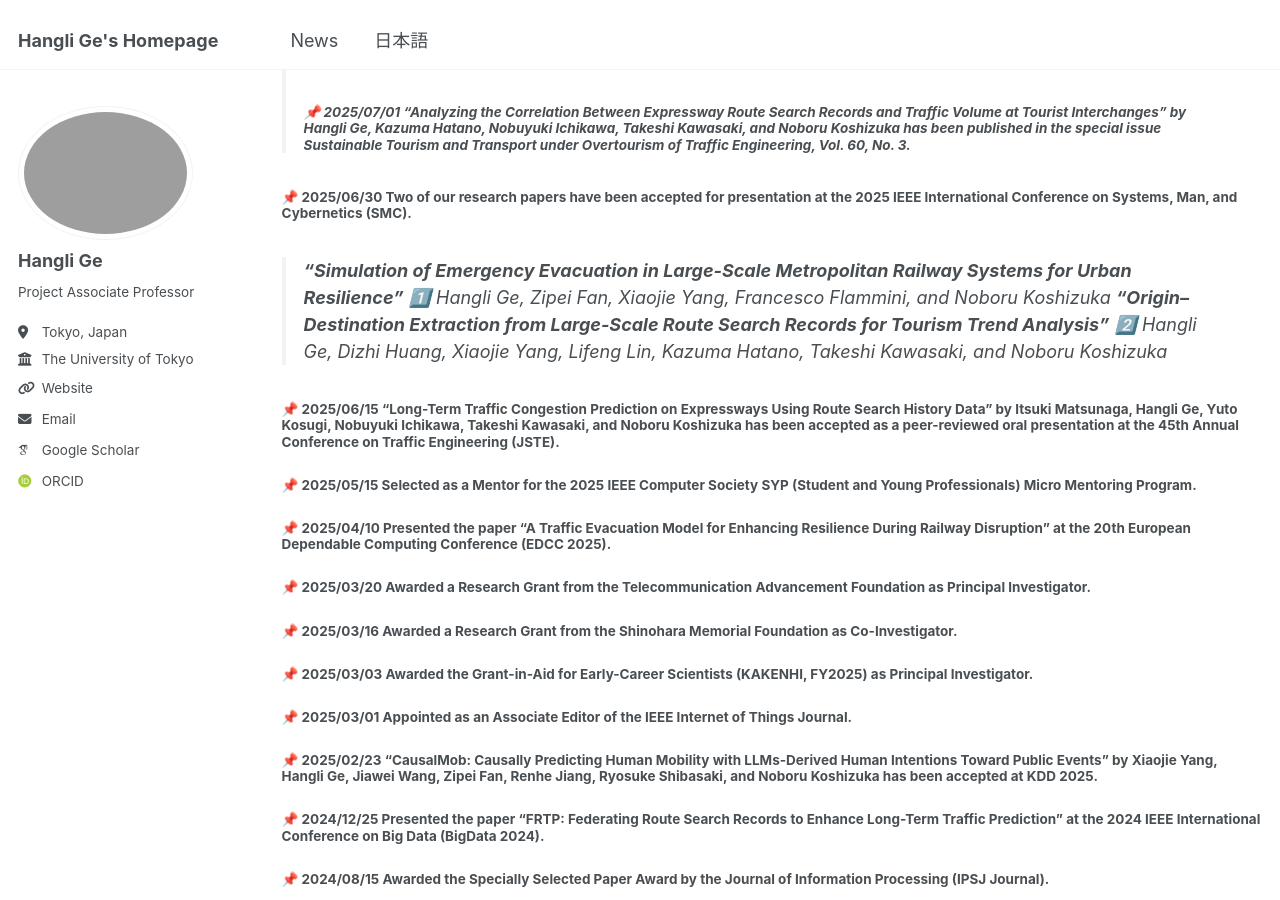
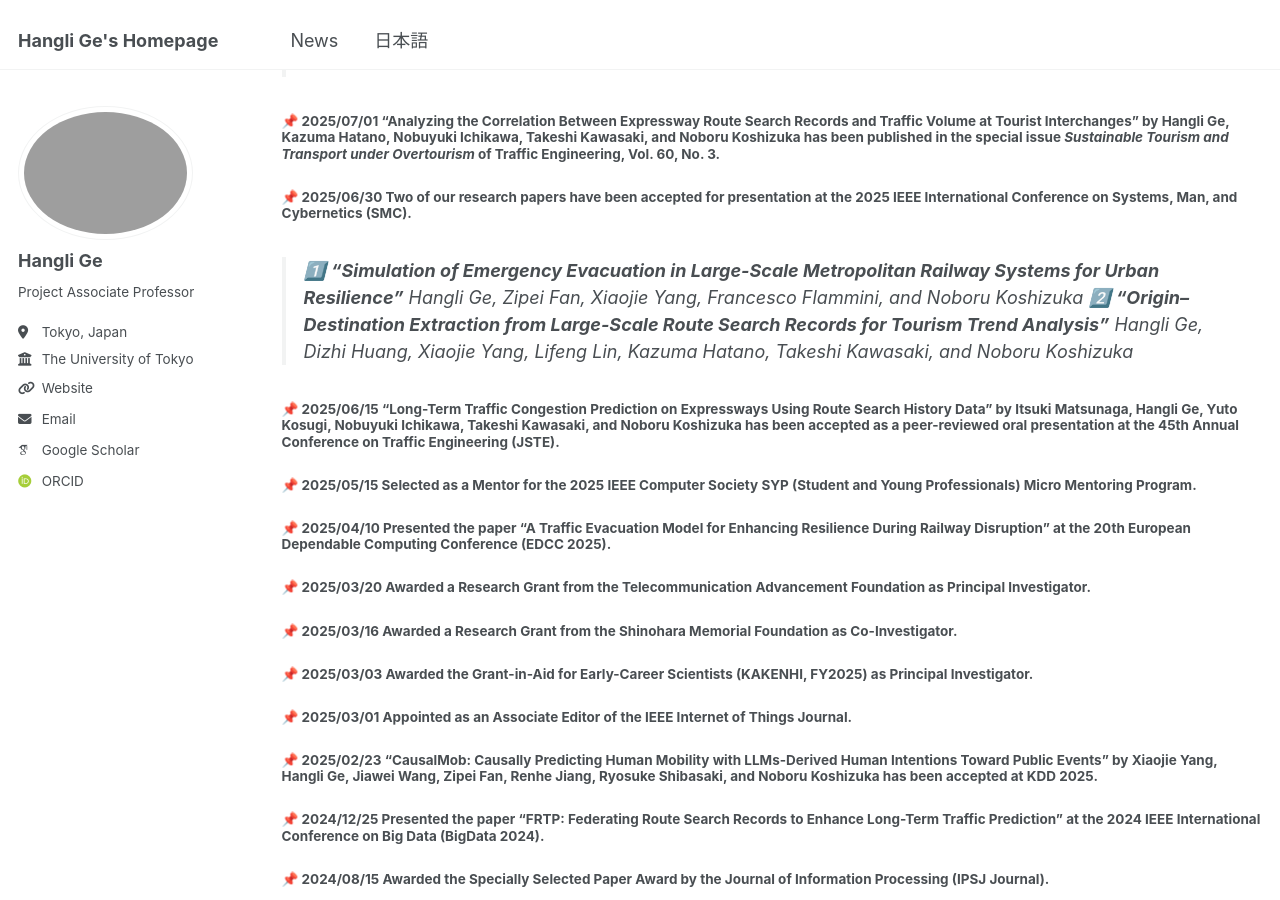
Before and after one commit to christie888/christie888.github.io, a Jekyll site: the page built from _pages/post.md, in a window 1280 px wide and 900 px high, scrolled down 1545 px. Built offline with Jekyll 4.4.1, drawn with Linux system fonts in a browser that asks for light colours; some web fonts are replaced.

Commit message:
Update post.md

```diff
--- a/_pages/post.md
+++ b/_pages/post.md
@@ -42,11 +42,12 @@ permalink: post/
 ##### 📌 2025/07/04 Two of our research papers have been accepted for presentation at the **2025 IEEE 14th Global Conference on Consumer Electronics (IEEE GCCE 2025)**.
 > 1️⃣ **“Deep Unfolding for MIMO Signal Detection”**　Hangli Ge and Noboru Koshizuka
 > 2️⃣ **“Realizing Space-Oriented Control in Smart Buildings via Word Embeddings”**  Hangli Ge, Hiroaki Mori, Yasuhira Chiba, and Noboru Koshizuka
+
 ##### 📌 2025/07/01 **“Analyzing the Correlation Between Expressway Route Search Records and Traffic Volume at Tourist Interchanges”** by Hangli Ge, Kazuma Hatano, Nobuyuki Ichikawa, Takeshi Kawasaki, and Noboru Koshizuka has been published in the special issue *Sustainable Tourism and Transport under Overtourism* of **Traffic Engineering**, Vol. 60, No. 3.
 
 ##### 📌 2025/06/30 Two of our research papers have been accepted for presentation at the **2025 IEEE International Conference on Systems, Man, and Cybernetics (SMC)**.
-> **“Simulation of Emergency Evacuation in Large-Scale Metropolitan Railway Systems for Urban Resilience”** 1️⃣ Hangli Ge, Zipei Fan, Xiaojie Yang, Francesco Flammini, and Noboru Koshizuka
-> **“Origin–Destination Extraction from Large-Scale Route Search Records for Tourism Trend Analysis”**  2️⃣ Hangli Ge, Dizhi Huang, Xiaojie Yang, Lifeng Lin, Kazuma Hatano, Takeshi Kawasaki, and Noboru Koshizuka
+> 1️⃣ **“Simulation of Emergency Evacuation in Large-Scale Metropolitan Railway Systems for Urban Resilience”** Hangli Ge, Zipei Fan, Xiaojie Yang, Francesco Flammini, and Noboru Koshizuka
+> 2️⃣ **“Origin–Destination Extraction from Large-Scale Route Search Records for Tourism Trend Analysis”**  Hangli Ge, Dizhi Huang, Xiaojie Yang, Lifeng Lin, Kazuma Hatano, Takeshi Kawasaki, and Noboru Koshizuka
 
 ##### 📌 2025/06/15 **“Long-Term Traffic Congestion Prediction on Expressways Using Route Search History Data”** by Itsuki Matsunaga, Hangli Ge, Yuto Kosugi, Nobuyuki Ichikawa, Takeshi Kawasaki, and Noboru Koshizuka has been accepted as a peer-reviewed oral presentation at the **45th Annual Conference on Traffic Engineering (JSTE)**.
 
```
